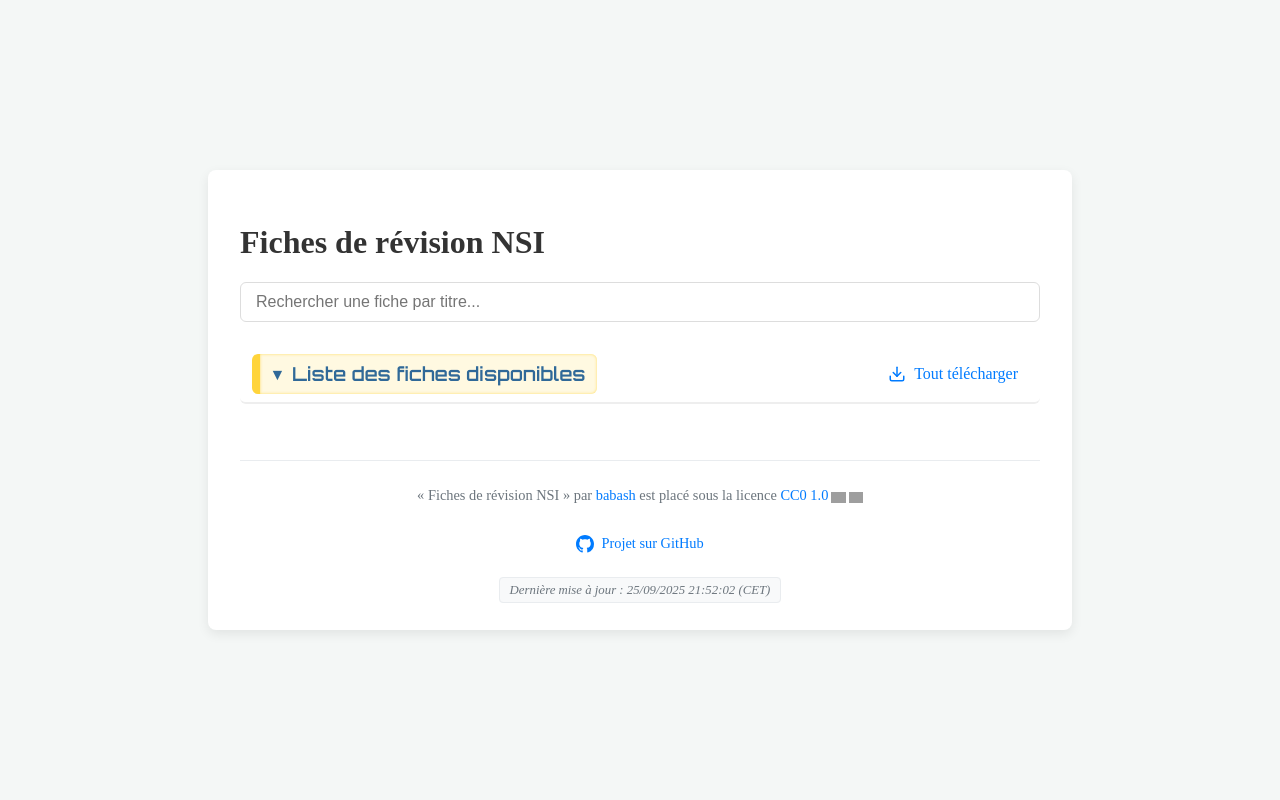
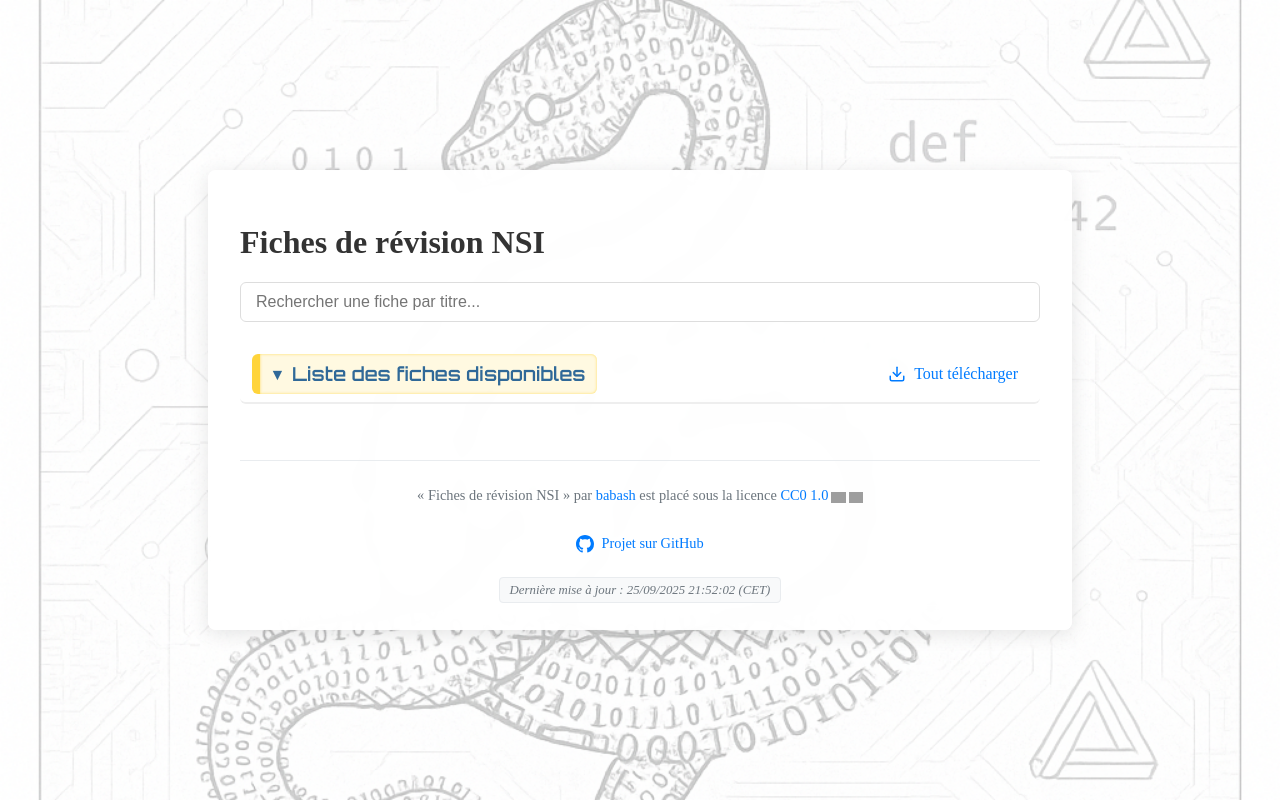
Before and after one commit to babash/FichesNSI, a Node server app: page / in a window 1280 px wide. Run offline with Node 20, Linux system fonts and the light colour scheme; some libraries are stand-ins or nearby versions; grey boxes are pictures that could not be loaded.

Commit message:
Refactor: Add background image and blur effect to homepage
Co-authored-by: varaw41517 <varaw41517@dpwev.com>

```diff
--- a/public/css/homepage.css
+++ b/public/css/homepage.css
@@ -14,13 +14,14 @@
 }
 
 /*
- * On applique la couleur de fond à l'élément HTML.
- * Cela permet au `body` de rester transparent (comme défini dans fiche-nsi.css)
- * pour laisser passer l'image de fond, tout en ayant une couleur de fond
- * générale pour la page d'accueil.
+ * Fond avec image pour la page d'accueil, comme pour les fiches
  */
 html {
-    background-color: #f4f7f6; /* Fond général de la page */
+    background-image: url('/img/fond1.png');
+    background-size: cover;
+    background-position: center;
+    background-attachment: fixed;
+    min-height: 100vh;
 }
 
 body {
@@ -32,7 +33,7 @@ body {
     margin: 0;
     padding: 2rem 1rem; /* Marge de sécurité sur les petits écrans */
     box-sizing: border-box;
-    /* La couleur de fond est maintenant sur HTML, on s'assure que le body est bien transparent */
+    /* Transparent pour laisser passer l'image de fond */
     background-color: transparent;
     color: #333;
 }
@@ -42,9 +43,10 @@ body {
     width: 100%;
     margin: 0; /* Le centrage est géré par le flexbox du body */
     padding: 2rem;
-    background-color: #ffffff; /* Fond blanc pour le conteneur principal */
+    background-color: rgba(255, 255, 255, 0.95); /* Fond blanc semi-transparent */
+    backdrop-filter: blur(10px); /* Effet de flou d'arrière-plan */
     border-radius: 8px;
-    box-shadow: 0 4px 12px rgba(0, 0, 0, 0.08); /* Ombre portée subtile */
+    box-shadow: 0 4px 20px rgba(0, 0, 0, 0.1); /* Ombre portée plus prononcée */
     /* On réinitialise la grille pour la page d'accueil */
     display: block;
 }
```
